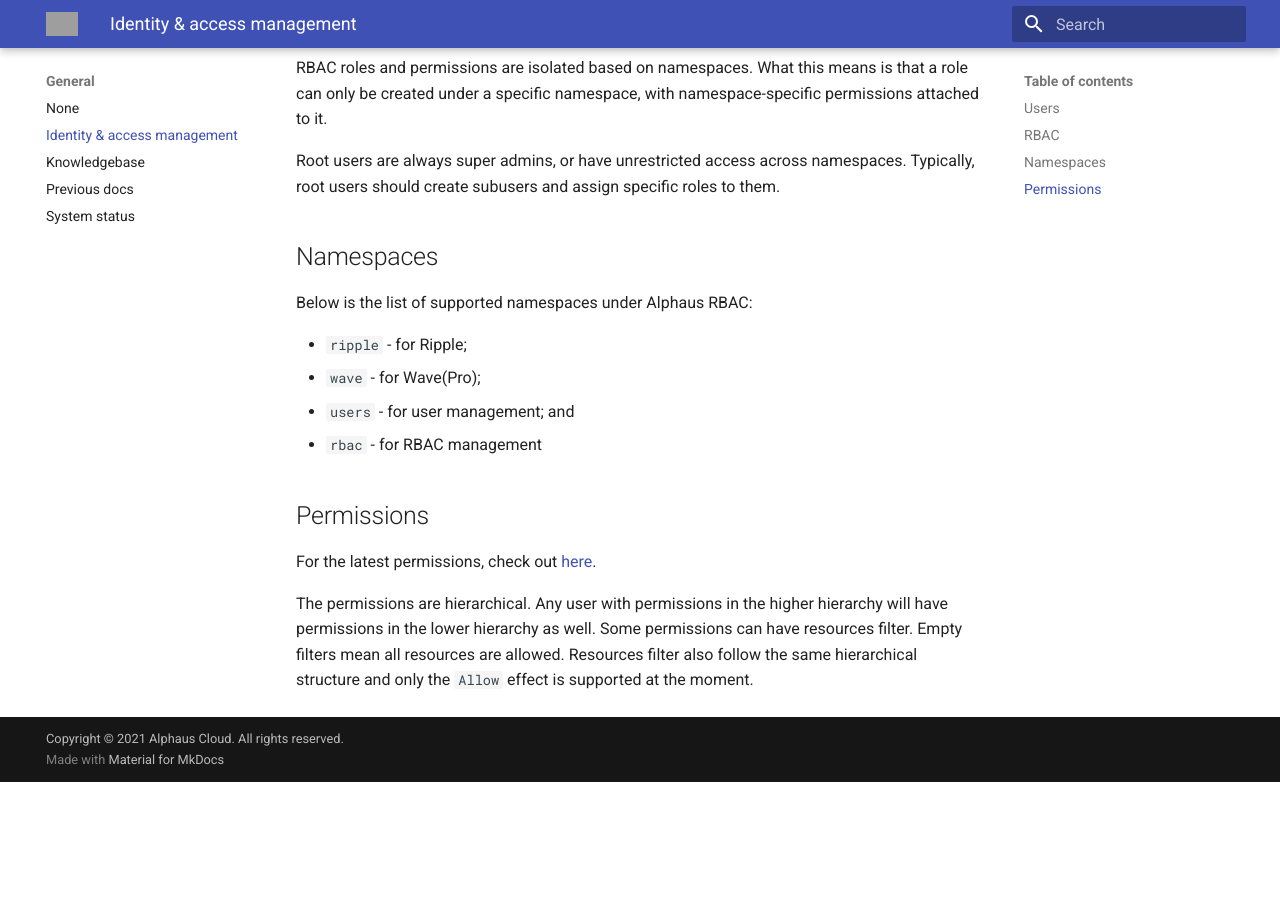
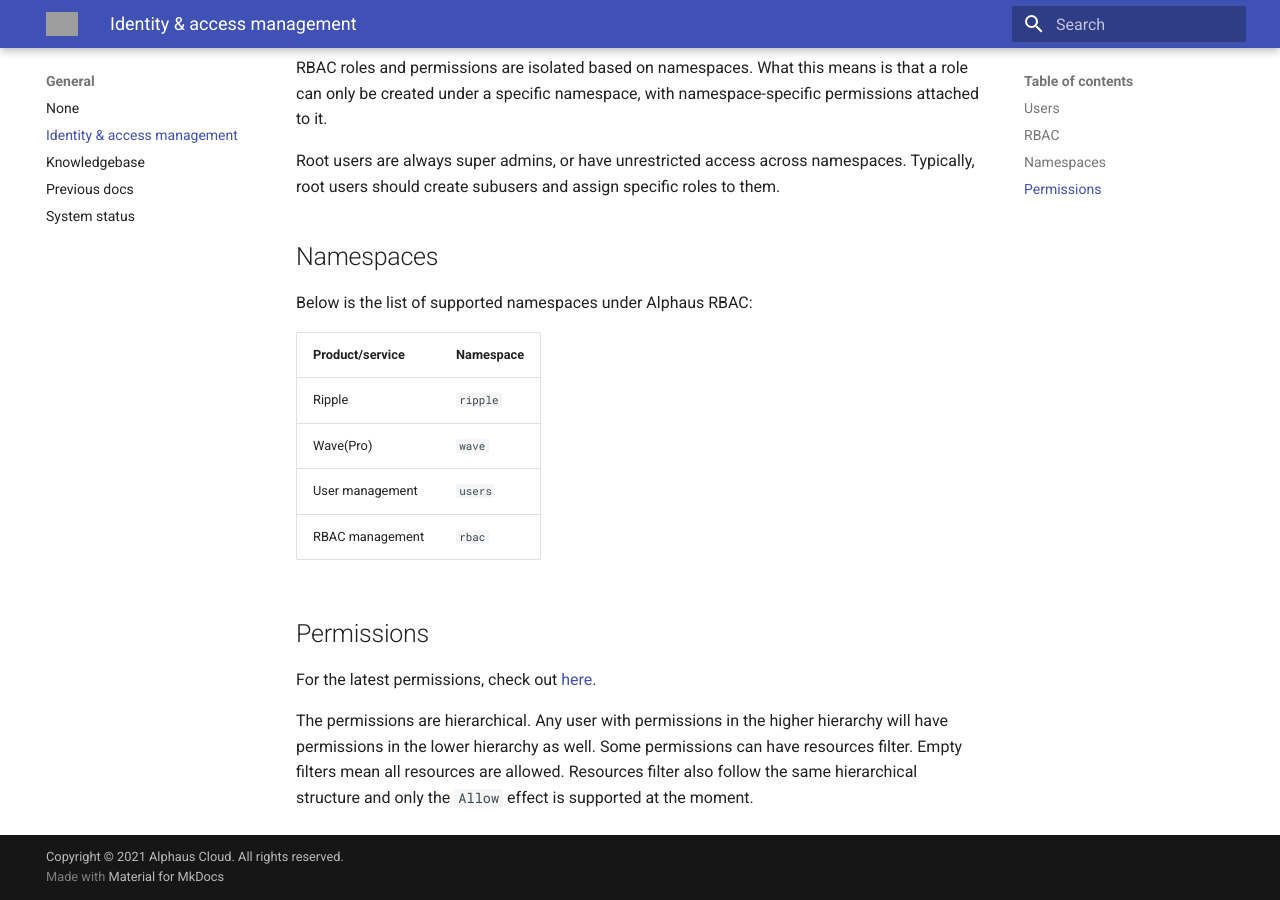
Before and after one commit to alphauslabs/tmpdocs, an MkDocs documentation site: the page built from docs/iam.md, in a window 1280 px wide and 900 px high, scrolled down 628 px. Built offline with MkDocs 1.6.1 and Material for MkDocs 9.7.7, drawn with Linux system fonts in a browser that asks for light colours; before the commit the page ends 1410 px from its top, so only the background shows below that; grey boxes are pictures that could not be loaded.

Commit message:
chore: iam

```diff
--- a/docs/iam.md
+++ b/docs/iam.md
@@ -15,10 +15,12 @@ Root users are always super admins, or have unrestricted access across namespace
 ## Namespaces
 Below is the list of supported namespaces under Alphaus RBAC:
 
-- `ripple` - for Ripple;
-- `wave` - for Wave(Pro);
-- `users` - for user management; and
-- `rbac` - for RBAC management
+| **Product/service** | **Namespace** |
+|---|---|
+| Ripple | `ripple` |
+| Wave(Pro) | `wave` |
+| User management | `users` |
+| RBAC management | `rbac` |
 
 ## Permissions
 For the latest permissions, check out [here](https://github.com/mobingi/rbac-permissions).
```
